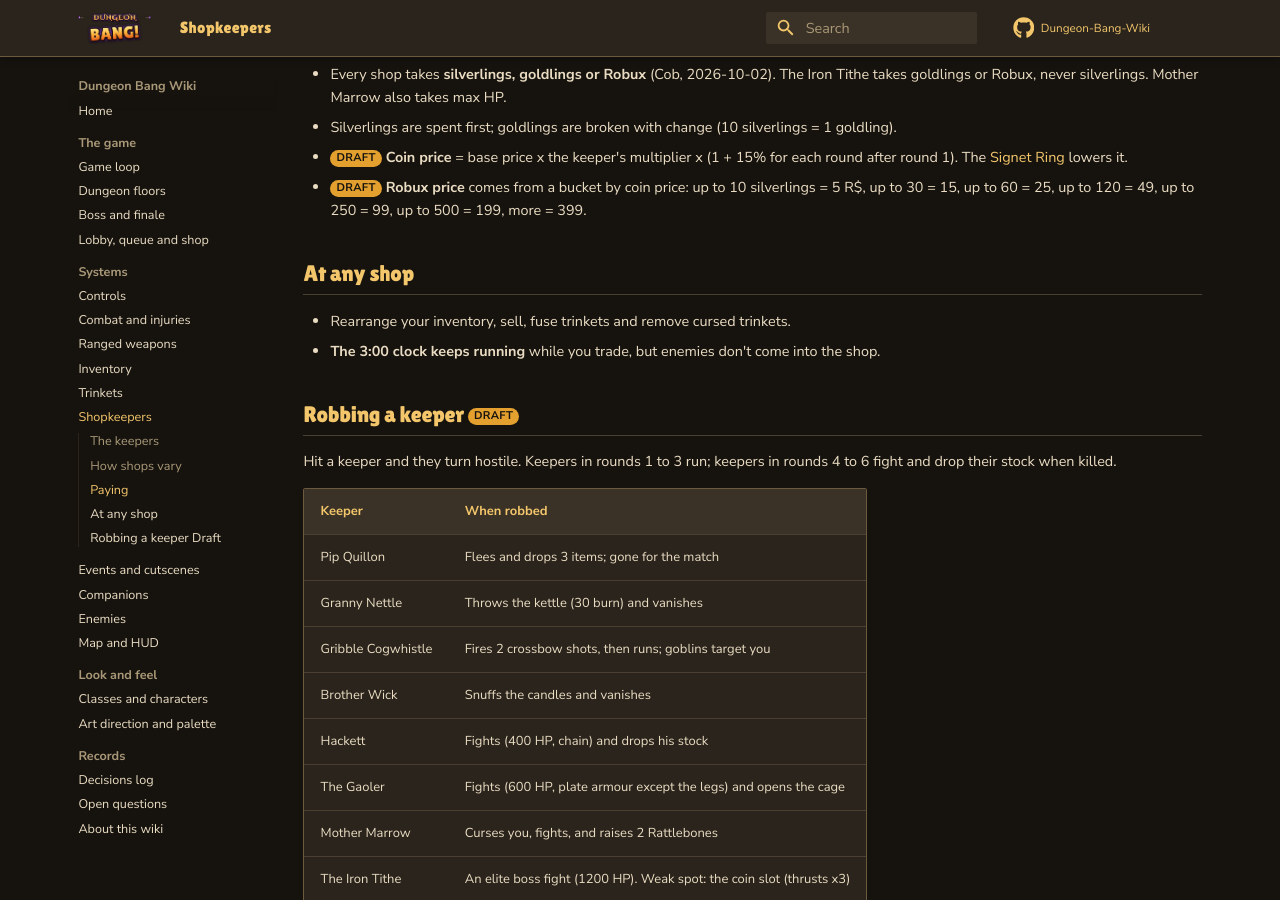
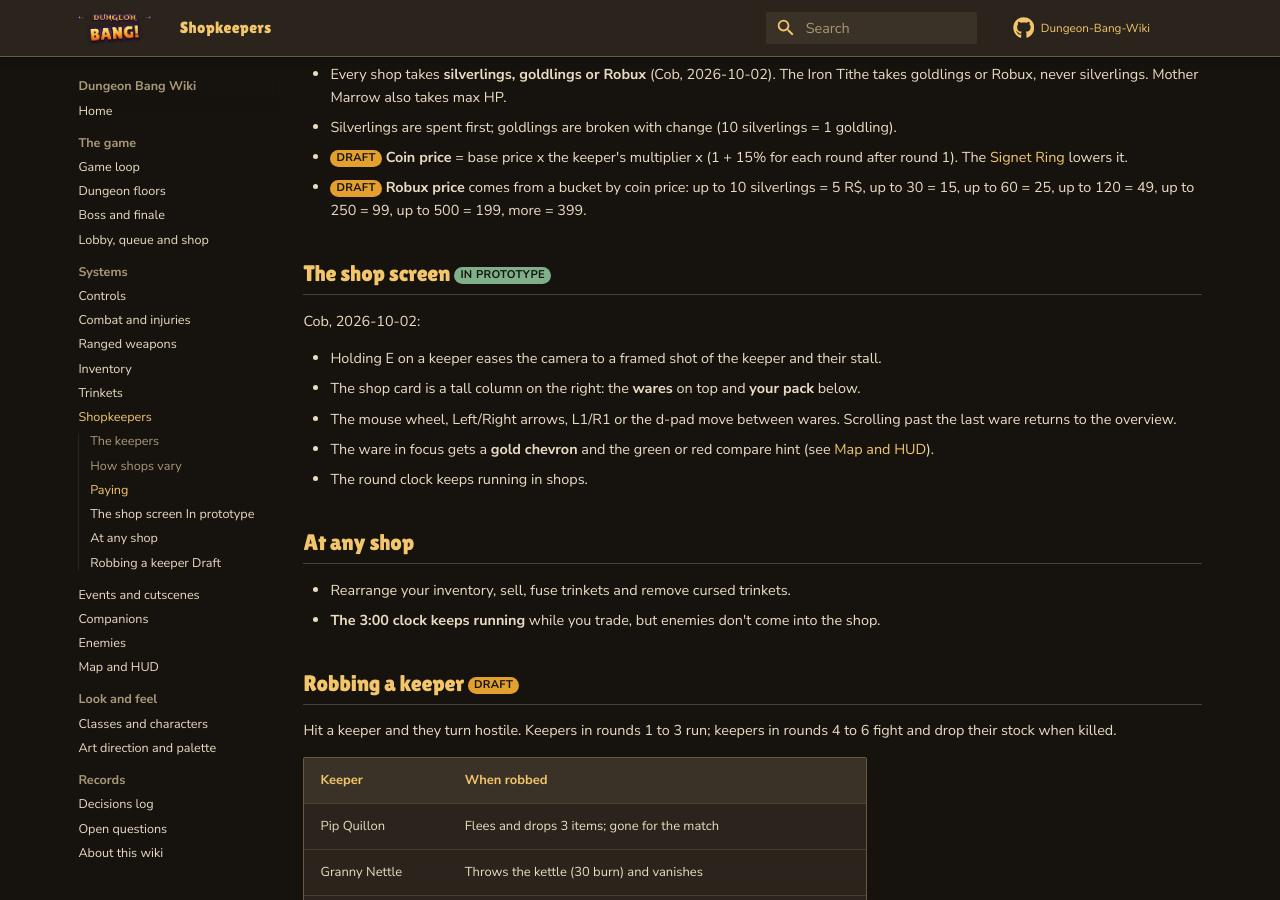
Before and after one commit to iamlegendok/Dungeon-Bang-Wiki, an MkDocs documentation site: the page built from docs/shopkeepers.md, in a window 1280 px wide and 900 px high, scrolled down 2668 px. Built offline with MkDocs 1.6.1 and Material for MkDocs 9.7.7, drawn with Linux system fonts in a browser that asks for light colours; comment, search, counter and statistics services are not loaded.

Commit message:
Shop screen controls and cinematic cutscenes
Co-Authored-By: Claude Opus 5.5 (1M context) <noreply@anthropic.com>
Claude-Session: https://claude.ai/code/session_01BBz4VfGTsvBuNKXe58LieA

```diff
--- a/docs/shopkeepers.md
+++ b/docs/shopkeepers.md
@@ -40,6 +40,16 @@
 - <span class="tag draft">Draft</span> **Coin price** = base price x the keeper's multiplier x (1 + 15% for each round after round 1). The [Signet Ring](trinkets.md) lowers it.
 - <span class="tag draft">Draft</span> **Robux price** comes from a bucket by coin price: up to 10 silverlings = 5 R$, up to 30 = 15, up to 60 = 25, up to 120 = 49, up to 250 = 99, up to 500 = 199, more = 399.
 
+## The shop screen <span class="tag decided">In prototype</span> { #shop-screen }
+
+Cob, 2026-10-02:
+
+- Holding E on a keeper eases the camera to a framed shot of the keeper and their stall.
+- The shop card is a tall column on the right: the **wares** on top and **your pack** below.
+- The mouse wheel, Left/Right arrows, L1/R1 or the d-pad move between wares. Scrolling past the last ware returns to the overview.
+- The ware in focus gets a **gold chevron** and the green or red compare hint (see [Map and HUD](ui.md)).
+- The round clock keeps running in shops.
+
 ## At any shop
 
 - Rearrange your inventory, sell, fuse trinkets and remove cursed trinkets.
```
Also changed, not shown: docs/controls.md (+9 -0 lines), docs/decisions.md (+2 -0 lines), docs/events.md (+5 -3 lines).
